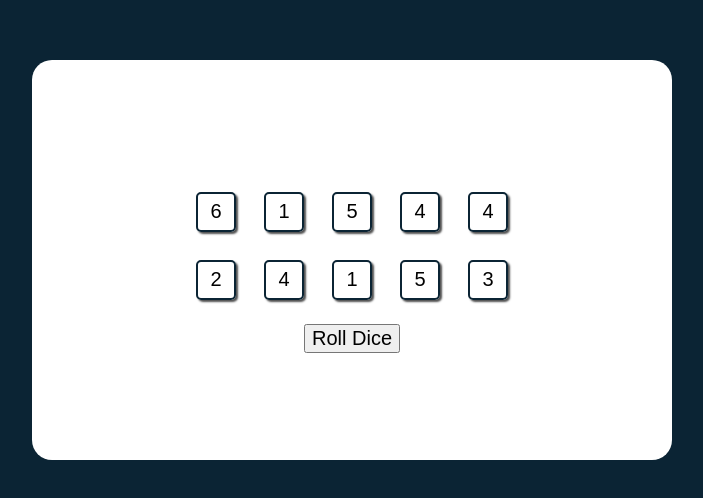
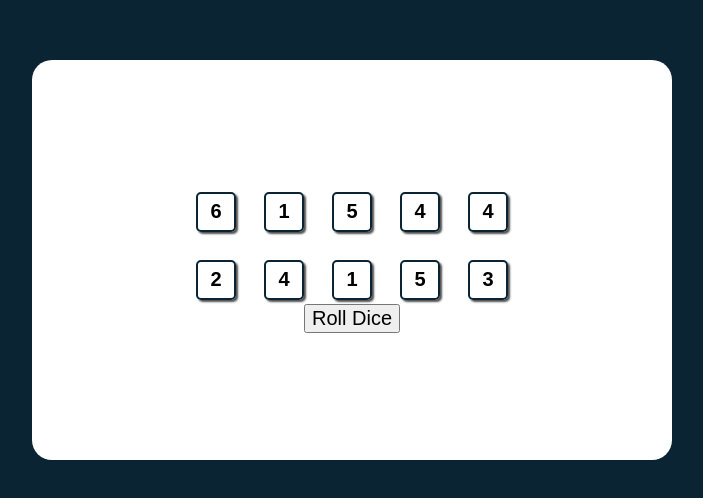
Before and after one commit to LarsGKodehode/tenzies, a React (Vite) app: page / in a window 1280 px wide. Shown: the part 140-638 px from the top of the page, without its empty margins (288-991 px from the left). Built offline with nearby package versions, Linux system fonts and the light colour scheme.

Commit message:
adjusted font size

```diff
--- a/src/App.tsx
+++ b/src/App.tsx
@@ -99,7 +99,10 @@ function App() {
   return (
     <main id='App' className={styles['App']} data-theme='bright'>
 
-      <ul className={styles['game-board']}>
+      <ul className={[
+        'font-huge',
+        styles['game-board']
+        ].join(" ")}>
         {React.Children.toArray(populateBoard(data.diceState))}
       </ul>
 
```
